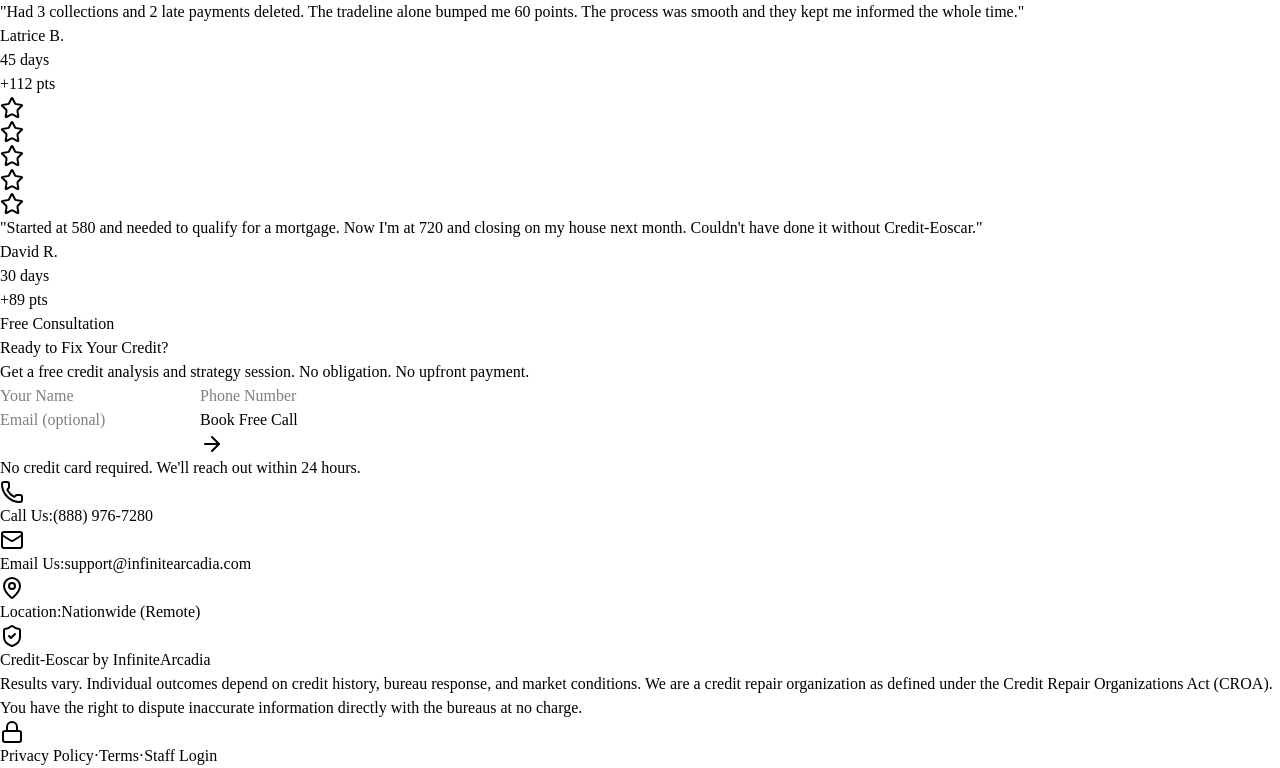
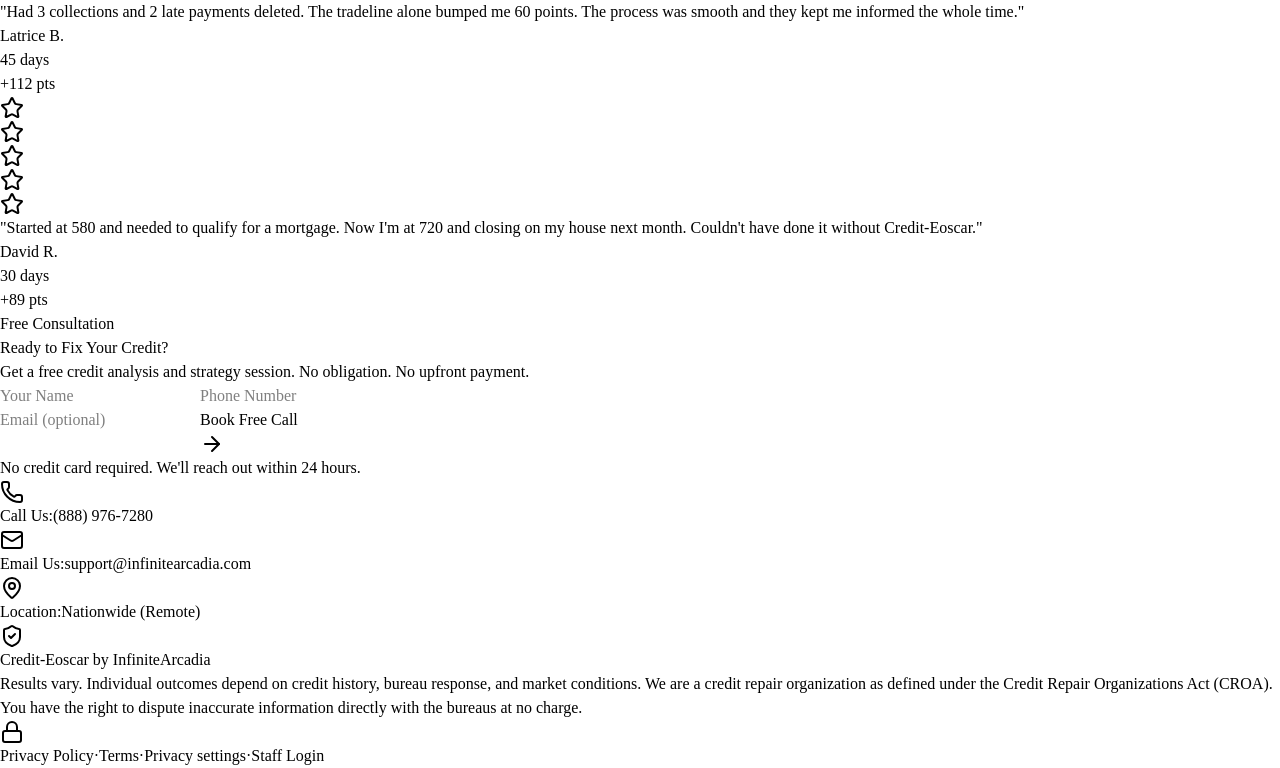
Before and after one commit to gravedigger137/Credit-Eoscar-Flow, a React (Vite) app in the folder client/: page / in a window 1280 px wide. Shown: the part 3504-4272 px from the top of the page. Built offline with nearby package versions, Linux system fonts and the light colour scheme; no server answers.

Commit message:
Add Cookiebot privacy settings link (#24)

```diff
--- /dev/null
+++ b/client/src/components/CookiePreferencesLink.tsx
@@ -0,0 +1,22 @@
+import type { MouseEvent } from "react";
+
+declare global {
+  interface Window {
+    Cookiebot?: {
+      show: () => void;
+    };
+  }
+}
+
+export function CookiePreferencesLink({ className }: { className?: string }) {
+  function openPreferences(event: MouseEvent<HTMLAnchorElement>) {
+    event.preventDefault();
+    window.Cookiebot?.show();
+  }
+
+  return (
+    <a href="#" onClick={openPreferences} className={className}>
+      Privacy settings
+    </a>
+  );
+}
--- a/client/src/components/layout/Shell.tsx
+++ b/client/src/components/layout/Shell.tsx
@@ -6,6 +6,7 @@
 import { Button } from "@/components/ui/button";
 import { useQuery } from "@tanstack/react-query";
 import { useAuth } from "@/hooks/use-auth";
+import { CookiePreferencesLink } from "@/components/CookiePreferencesLink";
 
 const navigation = [
   { name: "Dashboard", href: "/dashboard", icon: LayoutDashboard },
@@ -149,6 +150,9 @@
           <div className="flex-1 overflow-auto p-6 md:p-8 animate-in fade-in duration-300">
             {children}
           </div>
+          <footer className="flex justify-end border-t border-border/40 px-6 py-3 text-xs text-muted-foreground">
+            <CookiePreferencesLink className="hover:text-foreground transition-colors underline-offset-4 hover:underline" />
+          </footer>
         </main>
       </div>
     </SidebarProvider>
--- a/client/src/pages/landing/index.tsx
+++ b/client/src/pages/landing/index.tsx
@@ -2,6 +2,7 @@
 import { ShieldCheck, TrendingUp, FileText, CreditCard, Wallet, CheckCircle2, Star, ArrowRight, Phone, Mail, MapPin, Lock, Zap, Users, BarChart3, Loader2 } from "lucide-react";
 import { Button } from "@/components/ui/button";
 import { Badge } from "@/components/ui/badge";
+import { CookiePreferencesLink } from "@/components/CookiePreferencesLink";
 import { useState } from "react";
 import { csrfFetch } from "@/lib/queryClient";
 
@@ -387,6 +388,8 @@
             <span>·</span>
             <span>Terms</span>
             <span>·</span>
+            <CookiePreferencesLink className="hover:text-white transition-colors underline-offset-4 hover:underline" />
+            <span>·</span>
             <Link href="/login" className="text-blue-500 hover:text-blue-400">Staff Login</Link>
           </div>
         </div>
```
